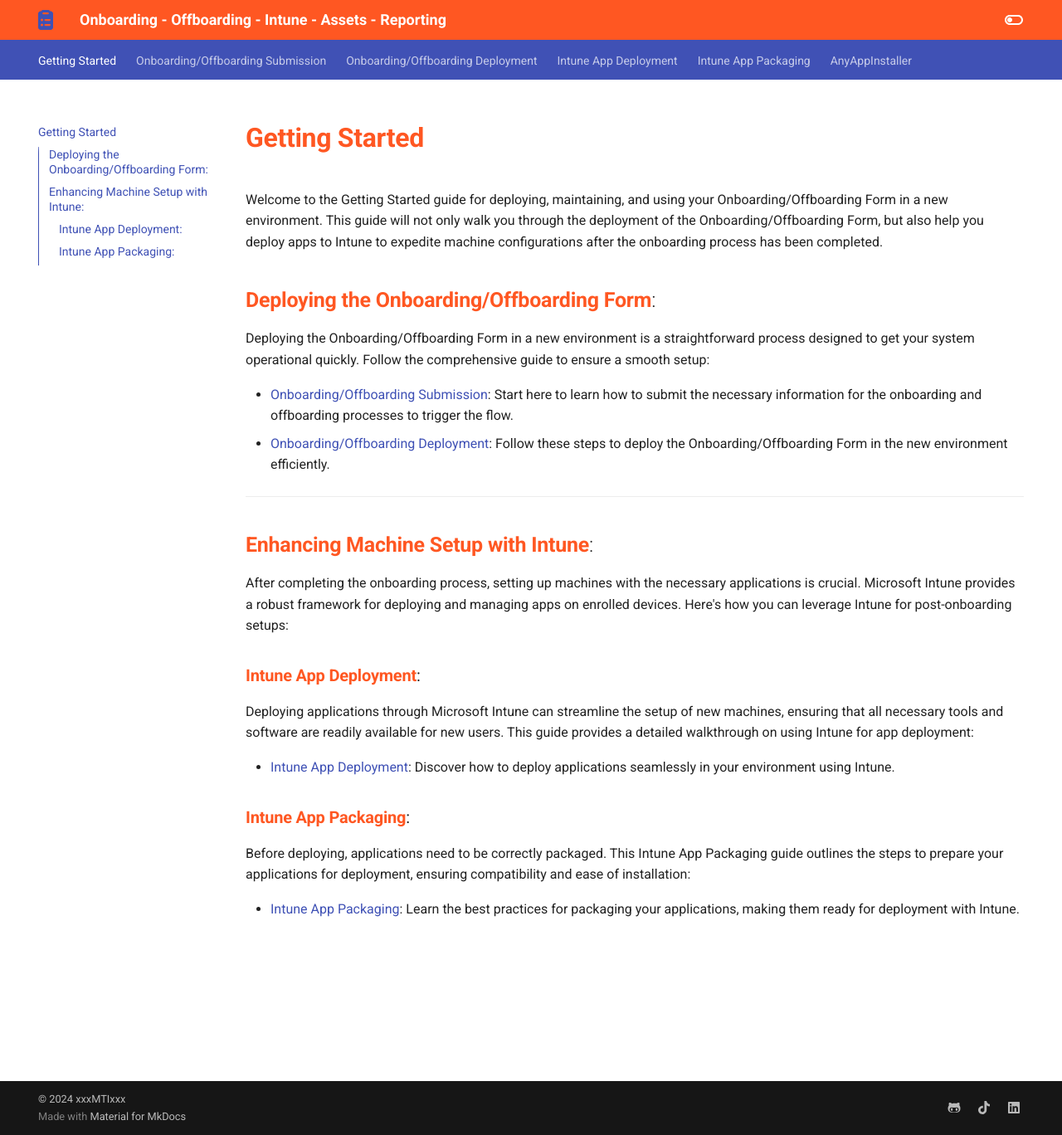
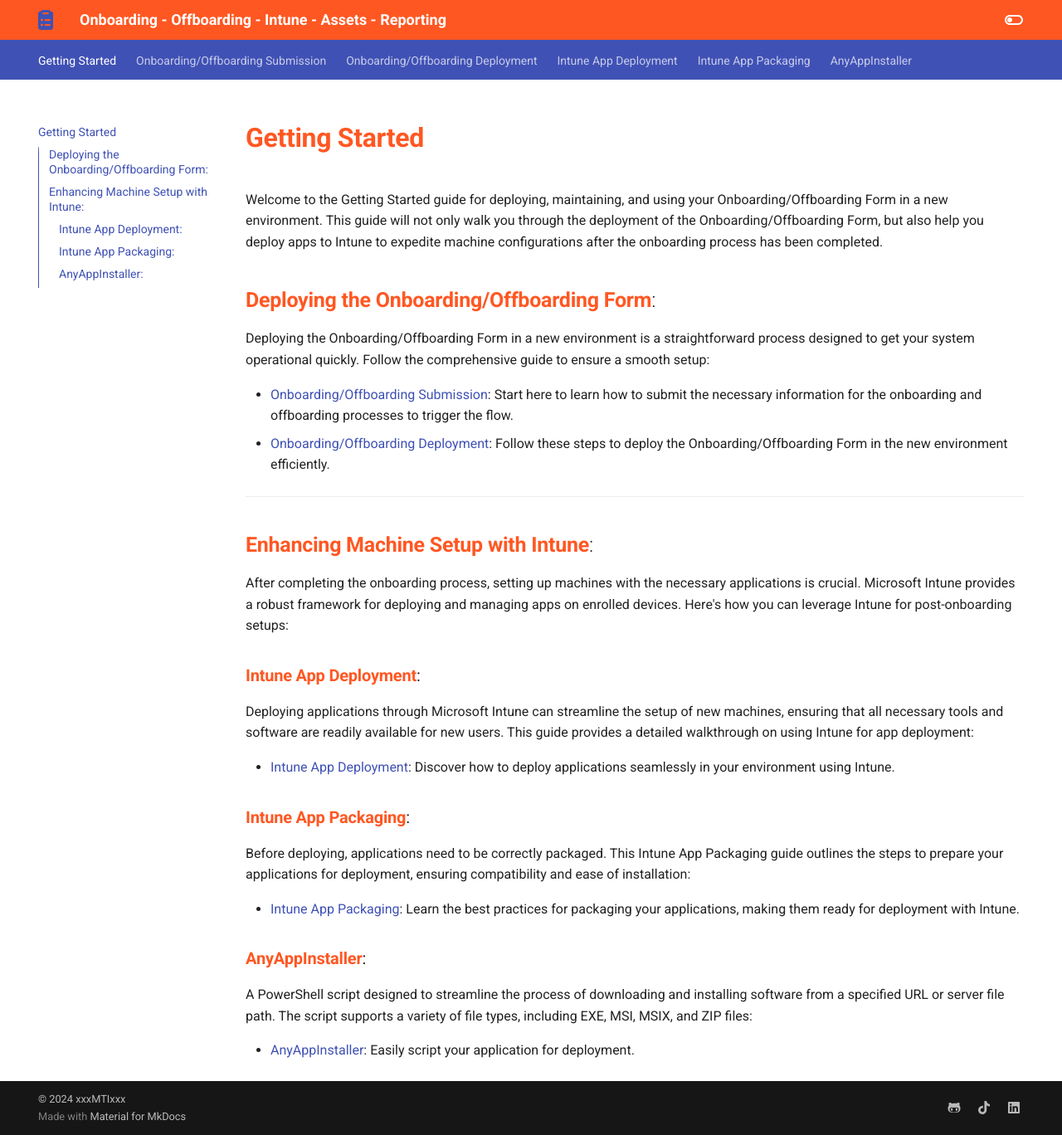
Before and after one commit to xxxmtixxx/Onboarding-Offboarding-Intune-Assets-Reporting, an MkDocs documentation site: the page built from docs/index.md, in a window 1280 px wide and 1368 px high. Shown: the whole window at 83% size. Built offline with MkDocs 1.6.1 and Material for MkDocs 9.7.7, drawn with Linux system fonts in a browser that asks for light colours.

Commit message:
update documentation

```diff
--- a/docs/index.md
+++ b/docs/index.md
@@ -26,3 +26,9 @@ Deploying applications through Microsoft Intune can streamline the setup of new
 Before deploying, applications need to be correctly packaged. This Intune App Packaging guide outlines the steps to prepare your applications for deployment, ensuring compatibility and ease of installation:
 
 - [Intune App Packaging](4 Intune App Packaging): Learn the best practices for packaging your applications, making them ready for deployment with Intune.
+
+### **AnyAppInstaller**:
+
+A PowerShell script designed to streamline the process of downloading and installing software from a specified URL or server file path. The script supports a variety of file types, including EXE, MSI, MSIX, and ZIP files:
+
+- [AnyAppInstaller](5 AnyAppInstaller): Easily script your application for deployment.
```
